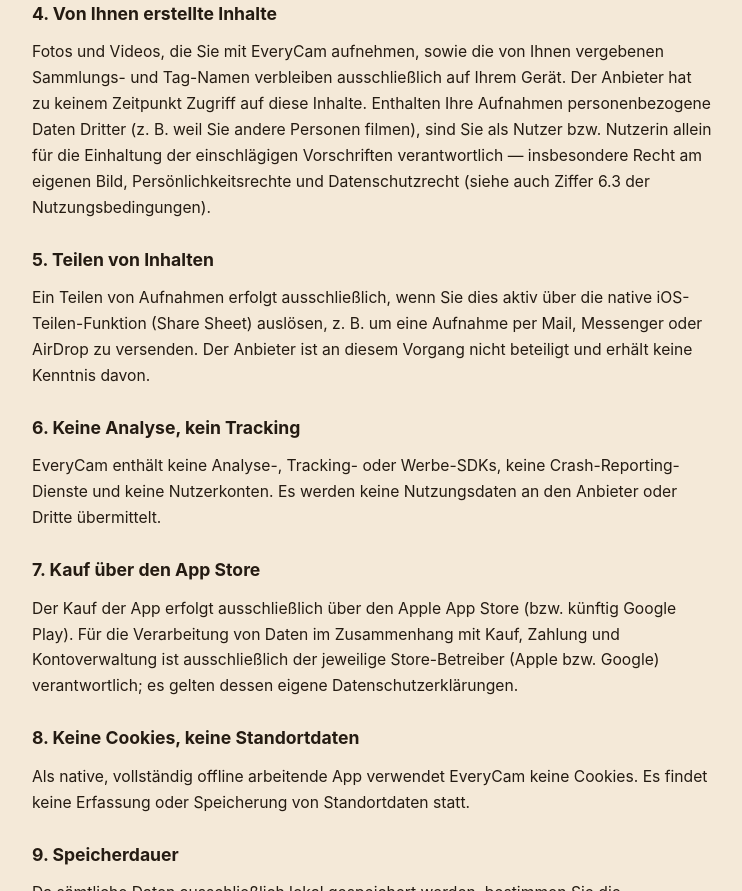
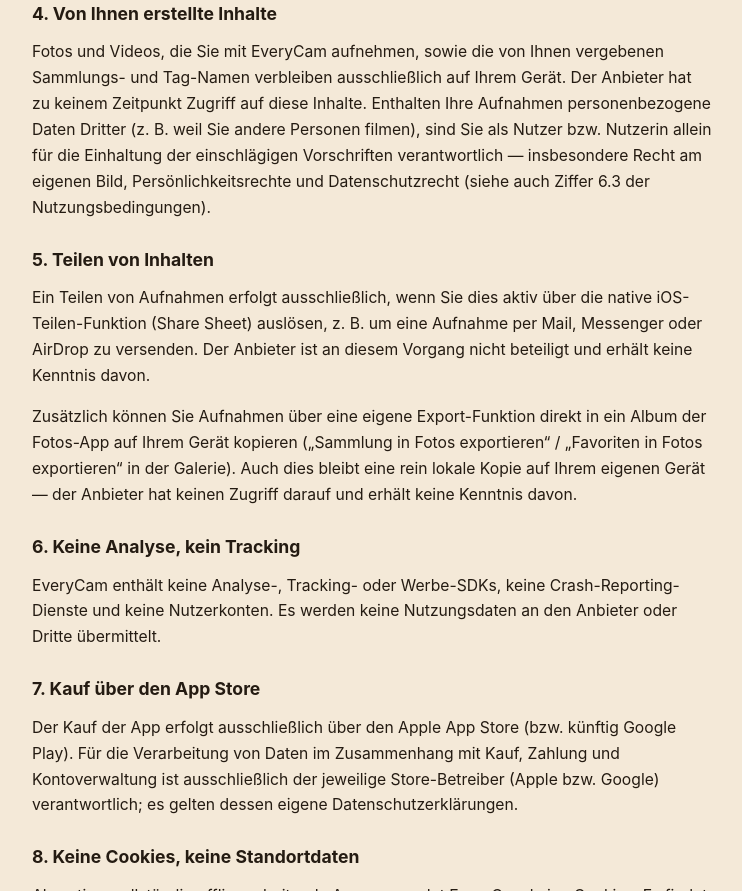
Before and after one commit to torquesoulmedia/EveryCam-App-Privacy, a plain HTML site: page index.html in a window 1280 px wide. Shown: the part 866-1757 px from the top of the page, without its empty margins (268-1010 px from the left). Drawn offline with Linux system fonts and the light colour scheme.

Commit message:
Document the new direct Photos-app export in the Privacy Policy
EveryCam can now export collections/favorites directly into a Photos
app album, not just via the share sheet — added a clause covering it
in all 8 languages, bumped to version 1.1.

```diff
--- a/index.html
+++ b/index.html
@@ -177,14 +177,14 @@ const meta = {
     pl: "Polityka prywatności"
   },
   meta: {
-    de: "EveryCam · Stand: 27. Juli 2026 · Version 1.0",
-    en: "EveryCam · Last updated: July 27, 2026 · Version 1.0",
-    es: "EveryCam · Última actualización: 27 de julio de 2026 · Versión 1.0",
-    pt: "EveryCam · Última atualização: 27 de julho de 2026 · Versão 1.0",
-    fr: "EveryCam · Mise à jour : 27 juillet 2026 · Version 1.0",
-    it: "EveryCam · Aggiornato il: 27 luglio 2026 · Versione 1.0",
-    nl: "EveryCam · Bijgewerkt op: 27 juli 2026 · Versie 1.0",
-    pl: "EveryCam · Aktualizacja: 27 lipca 2026 r. · Wersja 1.0"
+    de: "EveryCam · Stand: 5. August 2026 · Version 1.1",
+    en: "EveryCam · Last updated: August 5, 2026 · Version 1.1",
+    es: "EveryCam · Última actualización: 5 de agosto de 2026 · Versión 1.1",
+    pt: "EveryCam · Última atualização: 5 de agosto de 2026 · Versão 1.1",
+    fr: "EveryCam · Mise à jour : 5 août 2026 · Version 1.1",
+    it: "EveryCam · Aggiornato il: 5 agosto 2026 · Versione 1.1",
+    nl: "EveryCam · Bijgewerkt op: 5 augustus 2026 · Versie 1.1",
+    pl: "EveryCam · Aktualizacja: 5 sierpnia 2026 r. · Wersja 1.1"
   },
   footer: {
     de: "Diese Datenschutzerklärung ergänzt die Nutzungsbedingungen von EveryCam und gilt zusätzlich zu diesen.",
@@ -282,6 +282,16 @@ const sections = [
         it: "La condivisione delle riprese avviene esclusivamente se l'utente la attiva attivamente tramite la funzione di condivisione nativa di iOS (foglio di condivisione), ad esempio per inviare una ripresa via e-mail, messaggistica o AirDrop. Il fornitore non è coinvolto in questo processo e non ne viene a conoscenza.",
         nl: "Het delen van opnamen gebeurt uitsluitend als u dit actief activeert via de native iOS-deelfunctie (Delen-venster), bijvoorbeeld om een opname via e-mail, berichten-app of AirDrop te verzenden. De aanbieder is niet betrokken bij dit proces en krijgt hier geen kennis van.",
         pl: "Udostępnianie nagrań odbywa się wyłącznie wtedy, gdy aktywnie zainicjujesz je za pomocą natywnej funkcji udostępniania systemu iOS (arkusz udostępniania), np. aby wysłać nagranie e-mailem, komunikatorem lub przez AirDrop. Dostawca nie uczestniczy w tym procesie i nie posiada o nim żadnej wiedzy."
+      },
+      {
+        de: "Zusätzlich können Sie Aufnahmen über eine eigene Export-Funktion direkt in ein Album der Fotos-App auf Ihrem Gerät kopieren („Sammlung in Fotos exportieren“ / „Favoriten in Fotos exportieren“ in der Galerie). Auch dies bleibt eine rein lokale Kopie auf Ihrem eigenen Gerät — der Anbieter hat keinen Zugriff darauf und erhält keine Kenntnis davon.",
+        en: "You can additionally copy recordings directly into an album in your device's Photos app via a dedicated export function (\"Export collection to Photos\" / \"Export favorites to Photos\" in the gallery). This, too, remains a purely local copy on your own device — the Provider has no access to it and no knowledge of it.",
+        es: "Además, puede copiar capturas directamente en un álbum de la app Fotos de su dispositivo mediante una función de exportación específica («Exportar colección a Fotos» / «Exportar favoritos a Fotos» en la galería). Esto también sigue siendo una copia puramente local en su propio dispositivo — el proveedor no tiene acceso a ella ni conocimiento de ella.",
+        pt: "Além disso, você pode copiar capturas diretamente para um álbum no app Fotos do seu aparelho por meio de uma função de exportação dedicada (\"Exportar coleção para Fotos\" / \"Exportar favoritos para Fotos\" na galeria). Isso também continua sendo uma cópia puramente local no seu próprio aparelho — o fornecedor não tem acesso a ela nem conhecimento dela.",
+        fr: "Vous pouvez également copier des captures directement dans un album de l'app Photos de votre appareil via une fonction d'exportation dédiée (« Exporter la collection vers Photos » / « Exporter les favoris vers Photos » dans la galerie). Il s'agit là aussi d'une copie purement locale sur votre propre appareil — le fournisseur n'y a pas accès et n'en a pas connaissance.",
+        it: "Inoltre, è possibile copiare gli scatti direttamente in un album dell'app Foto del dispositivo tramite un'apposita funzione di esportazione (\"Esporta raccolta in Foto\" / \"Esporta preferiti in Foto\" nella galleria). Anche in questo caso si tratta di una copia puramente locale sul proprio dispositivo — il fornitore non vi ha accesso e non ne viene a conoscenza.",
+        nl: "Daarnaast kunt u opnamen via een eigen exportfunctie rechtstreeks kopiëren naar een album in de Foto's-app van uw toestel (\"Collectie naar Foto's exporteren\" / \"Favorieten naar Foto's exporteren\" in de galerij). Ook dit blijft een puur lokale kopie op uw eigen toestel — de aanbieder heeft hier geen toegang toe en geen kennis van.",
+        pl: "Dodatkowo możesz skopiować nagrania bezpośrednio do albumu w aplikacji Zdjęcia na swoim urządzeniu za pomocą dedykowanej funkcji eksportu („Eksportuj kolekcję do Zdjęć” / „Eksportuj ulubione do Zdjęć” w galerii). Również w tym przypadku pozostaje to czysto lokalna kopia na Twoim własnym urządzeniu — dostawca nie ma do niej dostępu ani żadnej wiedzy na jej temat."
       }
     ]
   },
```
